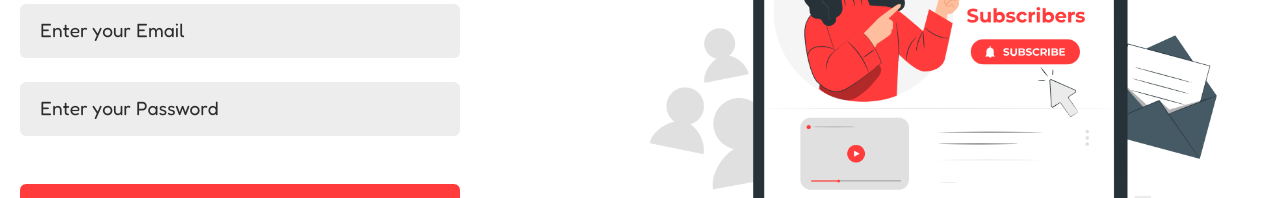
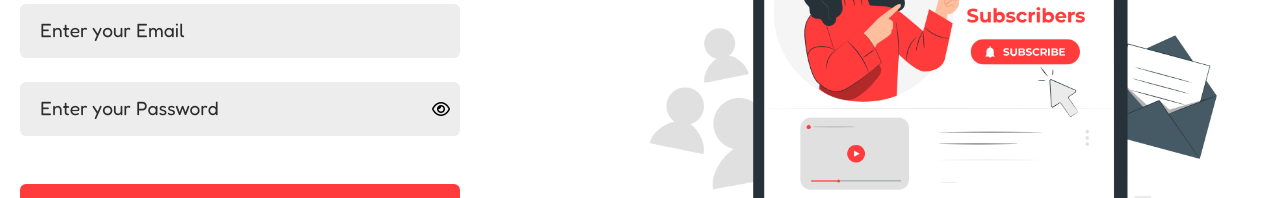
Before and after one commit to Pasindu-Peiris/Hello-YouTube-project_copy_by_me, a React (Create React App) app in the folder client/: page /signin in a window 1280 px wide. Shown: the part 437-635 px from the top of the page. Built offline with nearby package versions, Linux system fonts and the light colour scheme.

Commit message:
Update Loginuser.jsx

```diff
--- a/client/src/pages/user/Loginuser.jsx
+++ b/client/src/pages/user/Loginuser.jsx
@@ -206,6 +206,14 @@ const Loginuser = () => {
     return isInactiveDateReached;
   }
 
+  const [eyes, setEyes] = useState('password');
+  const [eyesPass, SeteyesPass] = useState('fa-eye')
+  const ShowPassword = () => {
+
+    eyes === 'password' ? setEyes('text') : setEyes('password');
+    eyesPass === 'fa-eye' ? SeteyesPass('fa-eye-slash') : SeteyesPass('fa-eye');
+  }
+
   return (
     <div>
       <Helmet>
@@ -259,14 +267,17 @@ const Loginuser = () => {
                 onChange={(e) => setEmail(e.target.value)}
               />
 
+              <div className="password-box-eyes">
               <input
-                type="password"
+                type={`${eyes}`}
                 id="password"
                 name="password"
                 placeholder="Enter your Password"
                 required
                 onChange={(e) => setPassword(e.target.value)}
               />
+              <i id="eyesopen" class={`fa-regular ${eyesPass}`} onClick={(e) => {ShowPassword()}}></i>
+              </div>
 
               <div className="fogotlogin">
                 <a href="/"></a>
```
